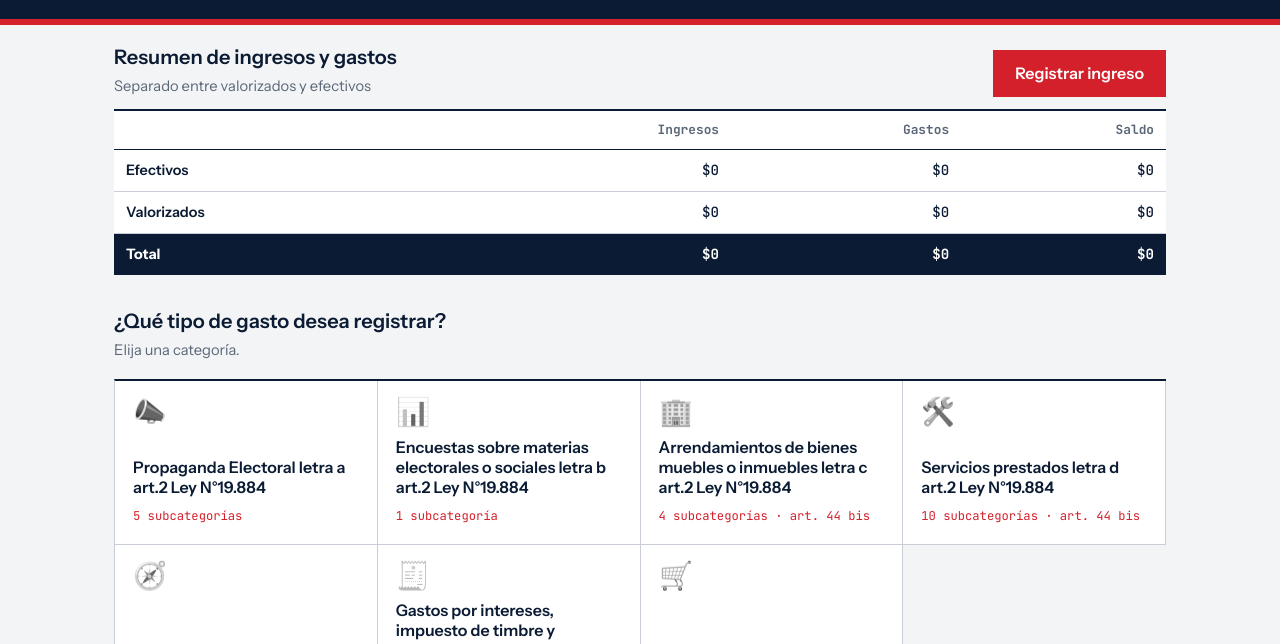
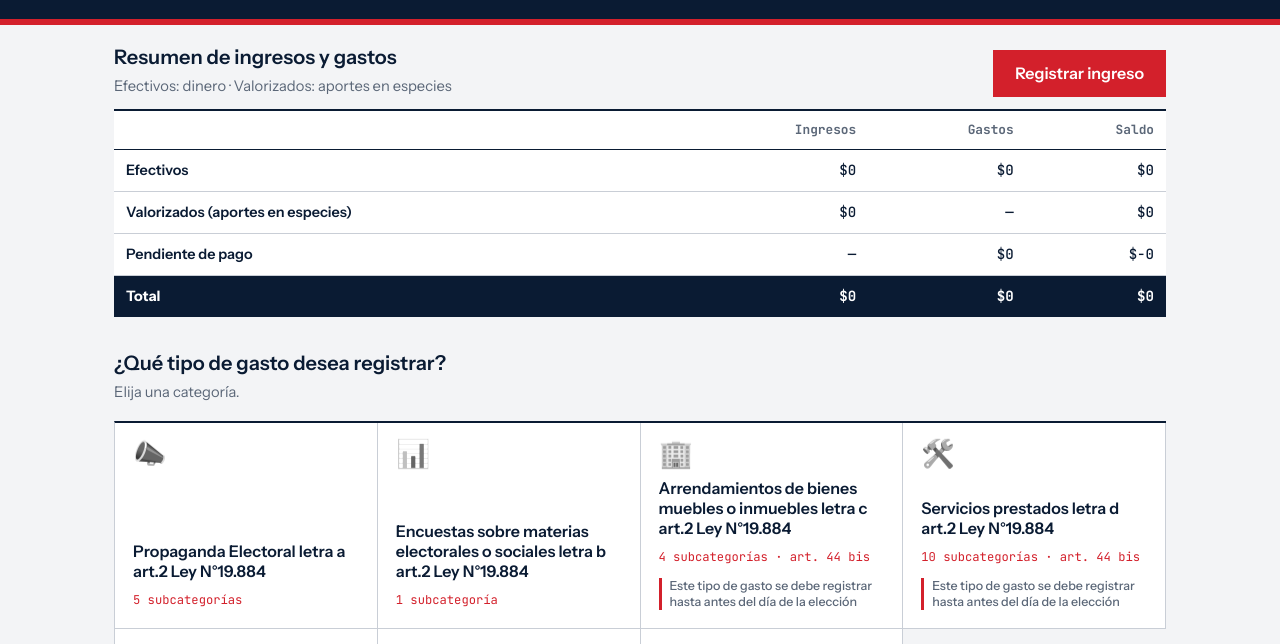
Before and after one commit to fsarabiap/Maqueta-1.6, a plain HTML site: page index.html in a window 1280 px wide. Shown: the part 102-746 px from the top of the page. Drawn offline with Linux system fonts and the light colour scheme.

Commit message:
Add files via upload

```diff
--- a/index.html
+++ b/index.html
@@ -26,7 +26,7 @@ h2{font-size:1.25rem;font-weight:600;margin-bottom:4px}
 .grid{display:grid;grid-template-columns:repeat(auto-fill,minmax(250px,1fr));border-top:2px solid var(--navy);border-left:1px solid var(--rule);margin-bottom:12px}
 .opt{background:var(--white);border:0;border-right:1px solid var(--rule);border-bottom:1px solid var(--rule);padding:18px;text-align:left;font:inherit;cursor:pointer;min-height:124px;display:flex;flex-direction:column;justify-content:space-between;gap:10px;color:var(--navy)}
 .opt:hover{background:var(--navy);color:#fff}
-.opt:hover em{color:#fff}.opt:hover .ic{filter:grayscale(1) brightness(1.8)}
+.opt:hover em,.opt:hover .nt{color:#fff}.nt{display:block;margin-top:10px;font-size:.78rem;font-weight:500;line-height:1.3;border-left:3px solid var(--red);padding-left:8px;color:var(--mute)}.opt:hover .ic{filter:grayscale(1) brightness(1.8)}
 .opt strong{display:block;font-weight:600;font-size:1rem;line-height:1.25;margin-bottom:6px}
 .opt em{font-style:normal;font-family:var(--mono);font-size:.76rem;color:var(--red)}
 .ic{display:block;font-size:1.7rem;line-height:1;font-family:"Apple Color Emoji","Segoe UI Emoji","Noto Color Emoji",sans-serif;filter:grayscale(1) contrast(1.1)}
@@ -81,7 +81,7 @@ fieldset{border:0;padding:0;margin-top:22px}
 
   <section id="s1">
     <div class="sumbox">
-      <div class="bar"><div><h2>Resumen de ingresos y gastos</h2><p class="sub" style="margin:0">Separado entre valorizados y efectivos</p></div>
+      <div class="bar"><div><h2>Resumen de ingresos y gastos</h2><p class="sub" style="margin:0">Efectivos: dinero · Valorizados: aportes en especies</p></div>
         <button class="btn" id="nIn" type="button">Registrar ingreso</button></div>
       <div class="tw"><table class="sum"><thead><tr><th></th><th class="n">Ingresos</th><th class="n">Gastos</th><th class="n">Saldo</th></tr></thead><tbody id="sm"></tbody></table></div>
     </div>
@@ -118,7 +118,7 @@ fieldset{border:0;padding:0;margin-top:22px}
     <h2>Registrar ingreso</h2><p class="sub">Aportes recibidos por la campaña.</p>
     <form id="fi" novalidate>
       <div class="fields">
-        <div><label for="itipo">Tipo de ingreso</label><select id="itipo"><option>Efectivo</option><option>Valorizado</option></select></div>
+        <div><label for="itipo">Tipo de ingreso</label><select id="itipo"><option value="Efectivo">Efectivo (dinero)</option><option value="Valorizado">Valorizado (aporte en especies)</option></select></div>
         <div><label for="iap">Nombre del aportante</label><input id="iap" autocomplete="off"><div class="err" id="e-iap"></div></div>
         <div><label for="irut">Rut aportante</label><input id="irut" placeholder="12.345.678-5" autocomplete="off"><div class="err" id="e-irut"></div></div>
         <div><label for="ifecha">Fecha</label><input id="ifecha" type="date"><div class="err" id="e-ifecha"></div></div>
@@ -175,6 +175,8 @@ const C=[
  ["✏️","Gastos menores o frecuentes","Útiles de oficina;Fotocopias;Correspondencia y courier;Ferretería;Librería;Recargas;Colaciones menores;Otros gastos menores"],
  ["💡","Gastos Básicos","Electricidad;Agua;Gas;Internet;Telefonía móvil;Telefonía fija;Gastos comunes;Aseo y mantención menor"]]]
 ];
+const TI=["📰 🏙️ 📍 📖 🌐 🖼️ 📝 🎨","📻 📡 📍 🗣️ 🏷️ 🎚️ 🎙️ 🎵","👍 📷 🎵 ✖️ ▶️ 🔎 🚀 🎞️","🖼️ 📄 🚩 🏙️ 🎏 📑 👕 👜","🏟️ 🎭 🎛️ 📽️ 🥂 🎶 🛡️ 🎈","📊 🗨️ 👥 🌍 📞 🚶 💻 📈","🏢 🏛️ 🏠 🚪 💼 📦 🧾 🛋️","🚗 🛻 🚐 🚌 🚕 ⛽ 🛣️ 🛡️","🪑 ⛺ 🔊 💻 ⚡ 📽️ 🚻 🚧","🚚 🛻 🚐 📦 ⛽ 🛣️ 🏗️ 🛡️","🏨 🛏️ 🏠 🛖 🏢 🌙 📅 🔑","🍲 🥐 🍞 🍝 🥪 🍱 ☕ 🍳","🦺 📬 🖼️ 📢 📋 🧭 🕐 💵","🧒 🧓 ♿ 🍼 🩺 🕗 🕐 🎪","📣 📺 🗞️ 🔄 👷 🎬 🎟️ 🧠","🗓️ 🕗 🧾 📝 🧮 📒 💳 🧳","💬 ♟️ 🎞️ 🎨 ✂️ 📷 🎯 📈","🏘️ 🗺️ 📍 🧭 ⭐ 🗓️ 🕗 🚙","🗓️ 🕗 🎤 ✍️ 📰 📺 📄 📆","⚖️ ♟️ 🛡️ 🧹 🖨️ 💻 🌐 🛠️","🚕 🚍 ⛽ 🛣️ 🅿️ 🚌 🚖 🚇","✈️ 🛩️ 🌎 🔄 🧳 🎫 🚐 🧭","🏦 💳 ⏰ 🛍️ 📈 🤝 💱 🧾","🔏 📝 💸 🏷️ ⚖️ ✍️ 📜 📑","✏️ 📠 📮 🔧 📚 📱 🥪 🧾","💡 🚰 🔥 📶 📱 ☎️ 🏢 🧹"];
+const NOTA="Este tipo de gasto se debe registrar hasta antes del día de la elección";
 const ALERTA="El gasto que esta registrando se encuentra dentro del artículo 44 bis de la Ley N°19.884";
 const $=id=>document.getElementById(id);
 const fmt=n=>new Intl.NumberFormat("es-CL",{style:"currency",currency:"CLP",maximumFractionDigits:0}).format(n);
@@ -183,6 +185,8 @@ const ld=k=>{try{return JSON.parse(localStorage.getItem(k)||"[]")}catch(e){retur
 let G=ld("gastos2"),IN=ld("ingresos2"),st={c:null,s:null,t:null},alT;
 const sv=()=>{try{localStorage.setItem("gastos2",JSON.stringify(G));localStorage.setItem("ingresos2",JSON.stringify(IN))}catch(e){}};
 const toast=m=>{const t=$("toast");t.textContent=m;t.classList.add("on");setTimeout(()=>t.classList.remove("on"),2200)};
+const base=C.map((c,i)=>C.slice(0,i).reduce((a,x)=>a+x[4].length,0));
+const ti=(i,j)=>(TI[base[i]+j]||"").split(" ");
 const ct=c=>`${c[2]} letra ${c[0]}${A}`;
 
 function showAl(auto){clearTimeout(alT);$("altx").textContent=ALERTA;$("al").hidden=false;if(auto)alT=setTimeout(hideAl,7000)}
@@ -191,9 +195,9 @@ $("alx").onclick=hideAl;
 
 function cards(id,items){
   const g=$(id);g.innerHTML="";
-  items.forEach(([ic,t,sm,fn])=>{
+  items.forEach(([ic,t,sm,fn,nt])=>{
     const b=document.createElement("button");b.className="opt";b.type="button";
-    b.innerHTML=(ic?`<span class="ic" aria-hidden="true">${ic}</span>`:"")+`<span><strong>${esc(t)}</strong><em>${esc(sm)}</em></span>`;
+    b.innerHTML=(ic?`<span class="ic" aria-hidden="true">${ic}</span>`:"")+`<span><strong>${esc(t)}</strong><em>${esc(sm)}</em>${nt?`<span class="nt">${esc(nt)}</span>`:""}</span>`;
     b.onclick=fn;g.append(b);
   });
 }
@@ -216,11 +220,11 @@ function home(){
     $("s2s").textContent=ct(c);
     cards("g2",c[4].map((s,j)=>[s[0],s[1],"8 tipos de gasto",()=>{st.s=j;
       $("s3s").textContent=s[1];
-      cards("g3",s[2].split(";").map((t,k)=>["",t,"Registrar",()=>{st.t=k;
+      cards("g3",s[2].split(";").map((t,k)=>[ti(i,j)[k],t,"Registrar",()=>{st.t=k;
         $("s4t").textContent=t;$("s4s").textContent=s[1]+" · Letra "+c[0].toUpperCase();
         $("f").reset();$("fl").textContent="";clr();show(4);if(c[3])showAl(false)}]));
       show(3)}]));
-    show(2)}]));
+    show(2)},c[3]?NOTA:""]));
 }
 
 // RUT
@@ -267,9 +271,10 @@ $("fi").addEventListener("submit",e=>{
 const sum=(a,f)=>a.filter(f).reduce((t,r)=>t+r.monto,0);
 function render(){
   const iE=sum(IN,r=>r.tipo==="Efectivo"),iV=sum(IN,r=>r.tipo==="Valorizado"),
-        gE=sum(G,r=>r.pago==="Pago Efectivo"),gV=sum(G,r=>r.pago!=="Pago Efectivo");
-  const row=(t,i,g,cls)=>`<tr class="${cls||""}"><th scope="row">${t}</th><td class="n">${fmt(i)}</td><td class="n">${fmt(g)}</td><td class="n ${i-g<0?"neg":""}">${fmt(i-g)}</td></tr>`;
-  $("sm").innerHTML=row("Efectivos",iE,gE)+row("Valorizados",iV,gV)+row("Total",iE+iV,gE+gV,"tot");
+        gE=sum(G,r=>r.pago==="Pago Efectivo"),gP=sum(G,r=>r.pago!=="Pago Efectivo");
+  const c=v=>v==null?"—":fmt(v);
+  const row=(t,i,g,s,cls)=>`<tr class="${cls||""}"><th scope="row">${t}</th><td class="n">${c(i)}</td><td class="n">${c(g)}</td><td class="n ${s<0?"neg":""}">${fmt(s)}</td></tr>`;
+  $("sm").innerHTML=row("Efectivos",iE,gE,iE-gE)+row("Valorizados (aportes en especies)",iV,null,iV)+row("Pendiente de pago",null,gP,-gP)+row("Total",iE+iV,gE+gP,iE+iV-gE-gP,"tot");
   $("cnt").textContent=G.length+(G.length===1?" registro":" registros");
   const d=f=>f.split("-").reverse().join("/");
   $("tb").innerHTML=G.length?G.map(r=>`<tr><td>${d(r.fecha)}</td>
@@ -281,7 +286,7 @@ function render(){
     <td class="n">${fmt(r.monto)}</td><td><button class="del" data-g="${r.id}">Eliminar</button></td></tr>`).join("")
    :`<tr><td colspan="8" class="empty">Aún no hay gastos registrados.</td></tr>`;
   $("ti").innerHTML=IN.length?IN.map(r=>`<tr><td>${d(r.fecha)}</td><td>${esc(r.ap)}<br><span class="mut mm">${esc(r.rut)}</span></td>
-    <td><span class="tag">${esc(r.tipo)}</span></td><td class="n">${fmt(r.monto)}</td><td><button class="del" data-i="${r.id}">Eliminar</button></td></tr>`).join("")
+    <td><span class="tag">${r.tipo==="Valorizado"?"Valorizado (especies)":"Efectivo"}</span></td><td class="n">${fmt(r.monto)}</td><td><button class="del" data-i="${r.id}">Eliminar</button></td></tr>`).join("")
    :`<tr><td colspan="5" class="empty">Aún no hay ingresos registrados.</td></tr>`;
 }
 document.addEventListener("click",e=>{
```
